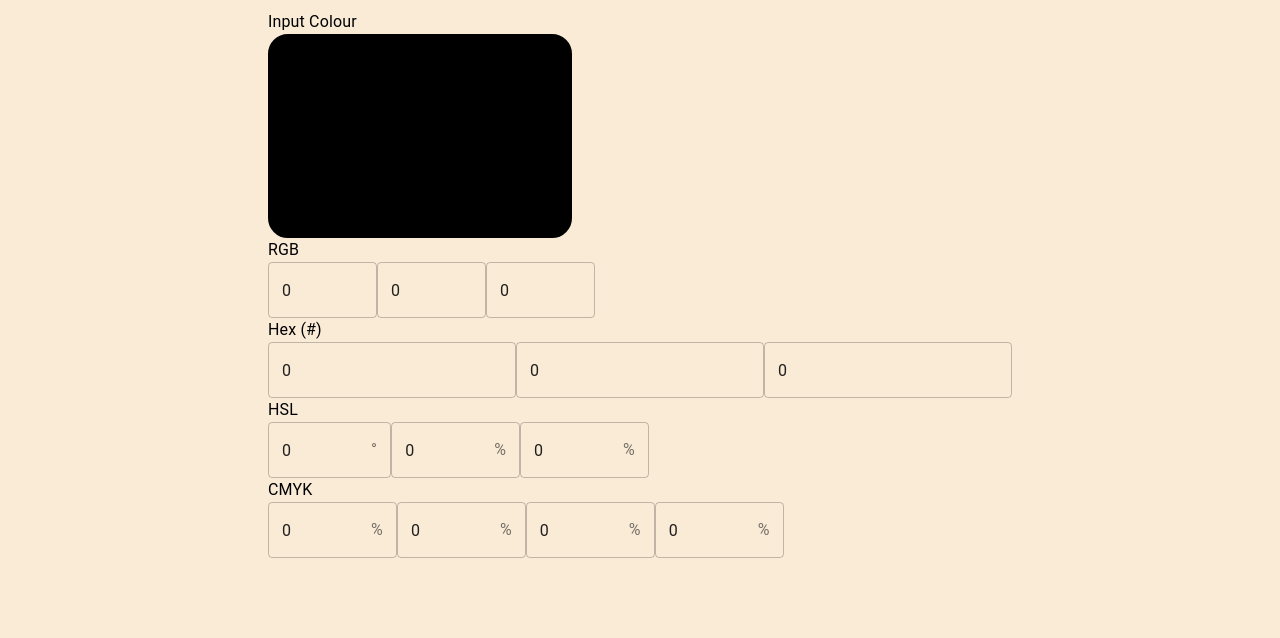
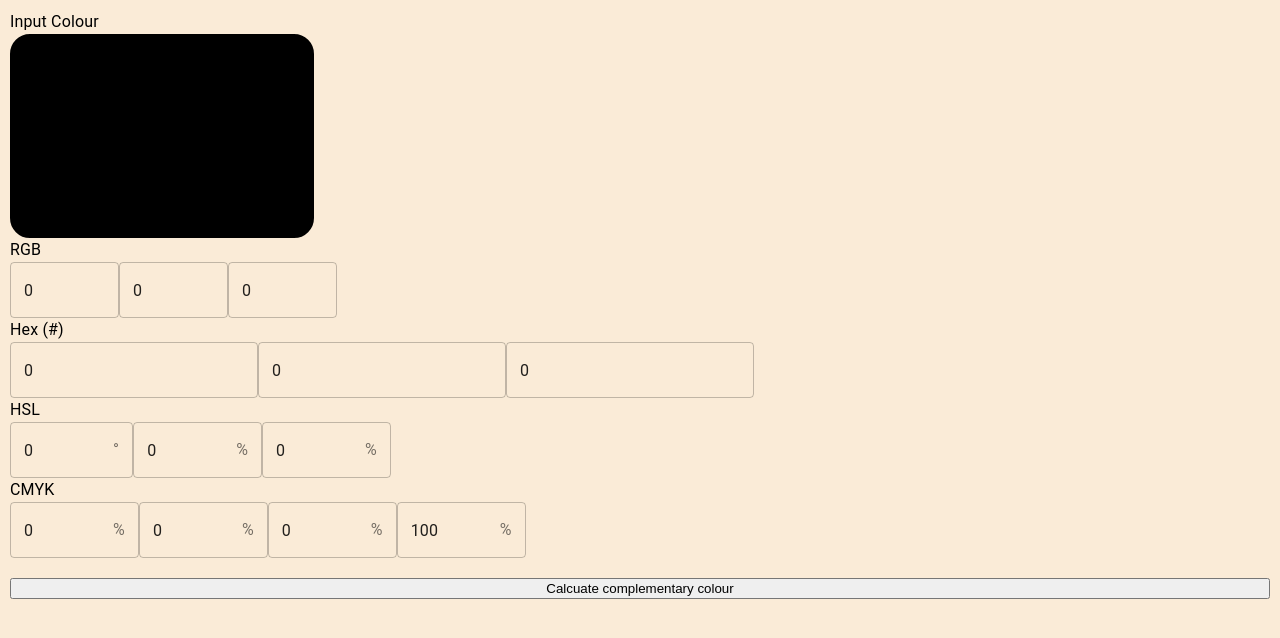
Before and after one commit to AkThao/complementary-colours, a React (Create React App) app: page / in a window 1280 px wide. Shown: the top 638 px of the page. Built offline with nearby package versions, Linux system fonts and the light colour scheme.

Commit message:
Calculate complementary colour in RGB

```diff
--- a/src/App.js
+++ b/src/App.js
@@ -1,4 +1,5 @@
 import React, { useState } from "react";
+import convert from "color-convert";
 import { makeStyles } from "@material-ui/core";
 import InputSection from "./InputSection";
 import OutputSection from "./OutputSection";
@@ -6,19 +7,35 @@ import OutputSection from "./OutputSection";
 const useStyles = makeStyles(() => ({
   pageContainer: {
     display: "flex",
+    flexDirection: "column", // This will eventually be set to row
     justifyContent: "space-around",
     padding: 10,
   },
 }));
 
 function App() {
-  const [colour, setColour] = useState("#000");
+  const [inputColour, setInputColour] = useState("#000");
   const classes = useStyles();
+
+  const calculateComplementary = () => {
+    const rgbValues = convert.hex.rgb(inputColour);
+    console.log(rgbValues);
+    const complementaryValues = [];
+    rgbValues.forEach((colourElement, idx) => {
+      complementaryValues[idx] = 255 - colourElement;
+    });
+  };
 
   return (
     <>
       <div className={classes.pageContainer}>
-        <InputSection colour={colour} handleColourChange={setColour} />
+        <InputSection
+          colour={inputColour}
+          handleColourChange={setInputColour}
+        />
+        <button style={{ marginTop: 20 }} onClick={calculateComplementary}>
+          Calcuate complementary colour
+        </button>
         {/* <OutputSection /> */}
       </div>
     </>
--- a/src/InputSection.js
+++ b/src/InputSection.js
@@ -23,7 +23,7 @@ const InputSection = (props) => {
     cmykC: 0,
     cmykM: 0,
     cmykY: 0,
-    cmykK: 0,
+    cmykK: 100,
   });
 
   const updateRgb = (newRgb) => {
@@ -143,7 +143,7 @@ const InputSection = (props) => {
     state.cmykY,
     state.cmykK,
     lastColourUpdated,
-    props
+    props,
   ]);
 
   return (
```
